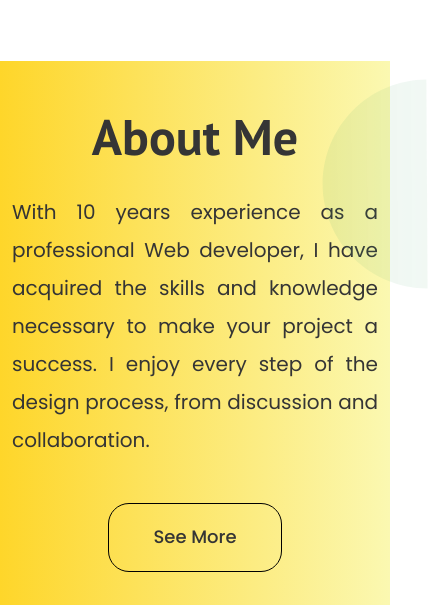
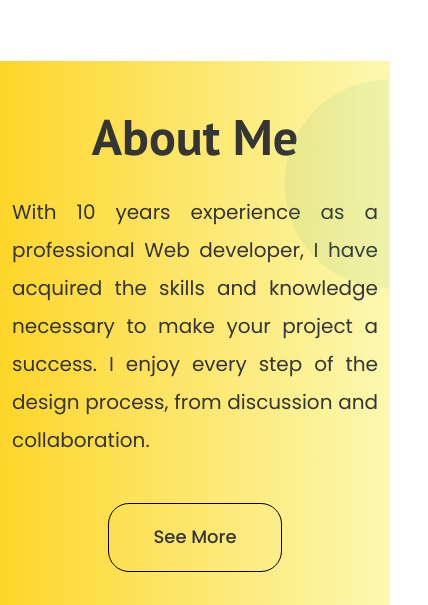
Before and after one commit to Arpanbarua/bootstrap-day-2-ashiqur, a plain HTML site: page index.html in a window 390 px wide. Shown: the part 1066-1671 px from the top of the page, 428 px wide, since content can reach past the window. Drawn offline with Linux system fonts and the light colour scheme; a web font is replaced by a local one.

Commit message:
Add files via upload

```diff
--- a/assets/css/responsive.css
+++ b/assets/css/responsive.css
@@ -29,6 +29,10 @@
 
 @media(max-width:992px)
 {
+    /* html, body
+    {
+        overflow-x: hidden;
+    } */
     #nav
     {
         padding: 13px 0;
@@ -48,10 +52,10 @@
         text-transform: uppercase;
     }
 
-    #offcanvasRight ul li
+    /* #offcanvasRight ul li
     {
         padding: 10px 0;
-    }
+    } */
 
     /* #nav .navbar-toggler:hover
     {
@@ -137,7 +141,7 @@
     {
 
         top: 70px;
-        right: -90px;
+        right: -52px;
         transform: rotate(-90deg);
         opacity: 0.1;
     }
```
Also changed, not shown: index.html (+3 -5 lines).
